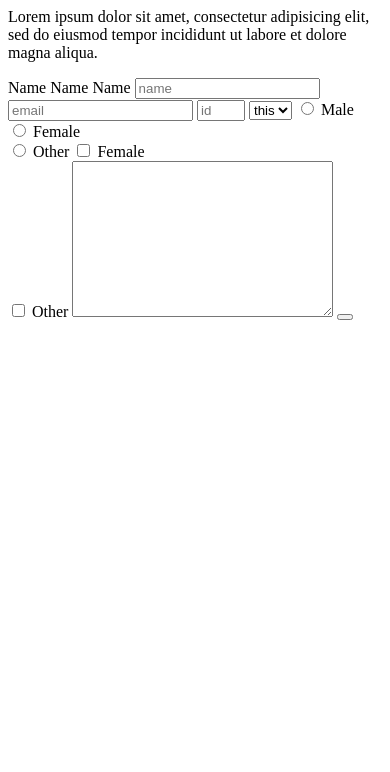
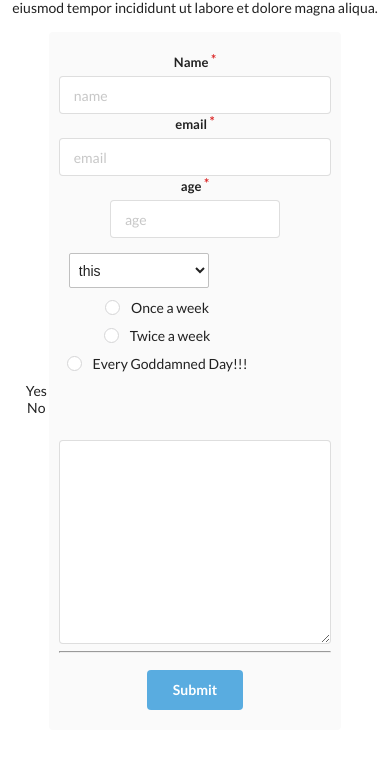
Before and after one commit to tmax818/survey_form, a plain HTML site: page index.html in a window 390 px wide. Shown: the part 72-844 px from the top of the page. Drawn offline with nearby package versions, Linux system fonts and the light colour scheme.

Commit message:
add some style with semantic ui

```diff
--- a/index.html
+++ b/index.html
@@ -4,6 +4,9 @@
     <meta charset="UTF-8" />
     <meta name="viewport" content="width=device-width, initial-scale=1.0" />
     <meta http-equiv="X-UA-Compatible" content="ie=edge" />
+      <link rel="stylesheet" href="style.css">
+
+      <link rel="stylesheet" href="https://cdn.jsdelivr.net/npm/semantic-ui@2.4.2/dist/semantic.min.css">
     <title>Survey Form</title>
   </head>
   <body>
@@ -11,28 +14,54 @@
     <p id="description">Lorem ipsum dolor sit amet, consectetur adipisicing elit, sed do eiusmod tempor incididunt ut labore et dolore magna aliqua.</p>
 
 
-    <form action="" id="survey-form" data-netlify="true">
+    <form class="ui fluid form" action="" id="survey-form">
+      <div class="ui form">
+        <div class="field required">
           <label for="name" id="name-label">Name</label>
-      <label for="email" id="email-label">Name</label>
-      <label for="number" id="number-label">Name</label>
           <input type="text" id="name" placeholder="name" required >
+          <label for="email" id="email-label">email</label>
           <input type="email" id="email" placeholder="email" required>
-      <input type="number" id="number" placeholder="id" min="1" max="5">
+          <label for="number" id="number-label">age</label>
+          <input type="number" id="number" placeholder="age" min="18" max="99">
+      </div>
+      </div>
 
-      <select name="" id="dropdown">
+  <select class="ui dropdown" name="" id="dropdown">
     <option value="this" id="dropdown">this</option>
     <option value="this" id="dropdown">this</option>
   </select>
 
-      <input type="radio" name="gender" value="male"> Male<br>
-      <input type="radio" name="gender" value="female"> Female<br>
-      <input type="radio" name="gender" value="other"> Other
 
-      <input type="checkbox" name="gender" value="female"> Female<br>
-      <input type="checkbox" name="gender" value="other"> Other
 
+  <div class="field">
+     <div class="ui radio checkbox">
+       <input type="radio" name="frequency" value="checked">
+       <label>Once a week</label>
+     </div>
+     <div class="field">
+      <div class="ui radio checkbox">
+        <input type="radio" name="frequency" value="checked">
+        <label>Twice a week</label>
+      </div>
+    <div class="field">
+      <div class="ui radio checkbox">
+        <input type="radio" name="frequency" value="checked">
+        <label>Every Goddamned Day!!!</label>
+      </div>
+
+
+
+<div class="inline fields">
+  <div class="ui checkbox">
+    <div class="field">
+      <input type="checkbox" name="gender" value="female">Yes<br>
+      <input type="checkbox" name="gender" value="other">No
+    </div>
+</div>
+</div>
       <textarea name="" id="" cols="30" rows="10"></textarea>
-      <button id="submit"></button>
+      <hr>
+      <button class="ui button" id="submit">Submit</button>
     </form>
 
       <script
--- a/style.css
+++ b/style.css
@@ -0,0 +1,115 @@
+html,
+body {
+  background-color: #a9d7d1;
+  text-align: center;
+  font-family: "Raleway", Helvetica, sans-serif;
+  min-width: 320px;
+}
+
+header {
+  font-size: 2em;
+  font-weight: bold;
+  margin: 20px;
+}
+
+#survey-form {
+  background-color: rgb(250, 250, 250);
+  margin: 0 auto;
+  border-radius: 4px;
+  width: 75%;
+  max-width: 900px;
+  padding: 10px;
+  padding-top: 20px;
+}
+
+/* #name-label,
+#email-label {
+  display: inline-block;
+  text-align: right;
+  width: 40%;
+  padding: 5px;
+  vertical-align: top;
+  margin-top: 10px;
+} */
+
+.rightTab {
+  display: inline-block;
+  text-align: left;
+  width: 48%;
+  vertical-align: middle;
+}
+
+.someclass {
+  height: 20px;
+  width: 280px;
+  padding: 5px;
+  margin: 10px;
+  border: 1px solid #c0c0c0;
+  border-radius: 2px;
+}
+
+#number {
+  width: 170px;
+}
+
+.userRatings,
+input[type="checkbox"] {
+  /* float: left; */
+  margin-right: 5px;
+}
+
+#submit {
+  background-color: #59ace0;
+  border-radius: 4px;
+  color: white;
+  font-size: 1em;
+  height: 40px;
+  width: 96px;
+  margin: 10px;
+  border: 0px solid;
+}
+
+#dropdown {
+  height: 35px;
+  width: 140px;
+  padding: 5px;
+  margin: 10px;
+  margin-top: 15px;
+  border: 1px solid #c0c0c0;
+  border-radius: 2px;
+}
+
+.radio,
+.checkbox {
+  position: relative;
+  left: -43px;
+  margin-left: 10px;
+  display: block;
+  padding-bottom: 10px;
+}
+
+@media screen and (max-width: 833px) {
+  .input-field {
+    width: 80%;
+  }
+  select {
+    width: 90%;
+  }
+}
+
+@media screen and (max-width: 520px) {
+  .labels {
+    width: 100%;
+    text-align: left;
+  }
+  .rightTab {
+    width: 80%;
+    float: left;
+  }
+  .input-field {
+    width: 100%;
+  }
+  select {
+    width: 100%;
+  }
+}
```
Lines whose indentation alone changed are shown as unchanged.
